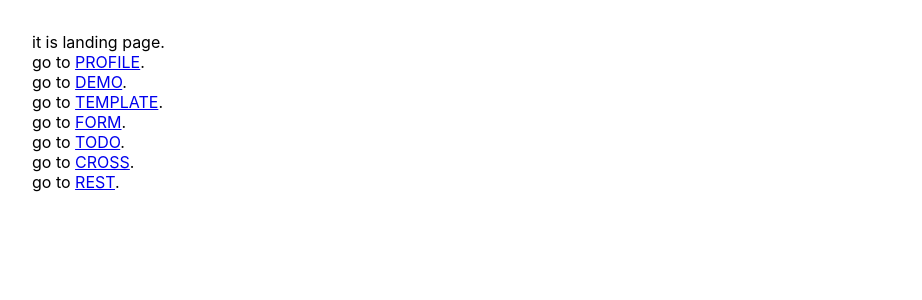
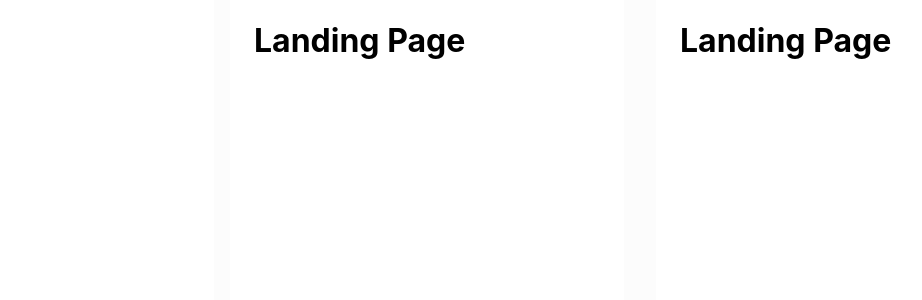
Before and after one commit to Complexity42/market-news-sentiment-analysis-system, a React (Vite) app: page / in a window 1280 px wide. Shown: the top 300 px of the page, without its empty margins (0-922 px from the left). Built offline with nearby package versions, Linux system fonts and the light colour scheme; no server answers.

Commit message:
init landing page

```diff
--- a/src/pages/landing/index.css
+++ b/src/pages/landing/index.css
@@ -1,3 +1,41 @@
 div.landing-container {
 	padding: 2rem;
 }
+
+body {
+	height: 100vh;
+	overflow: hidden;
+}
+
+* {
+	scrollbar-width: thin;          /* "auto" or "thin" */
+  	scrollbar-color: #EEE white;   /* scroll thumb and track */
+}
+/* Works on Firefox */
+* {
+	scrollbar-width: thin;
+	scrollbar-color: #EEE white;
+  }
+
+/* Works on Chrome, Edge, and Safari */
+*::-webkit-scrollbar {
+	width: 3px;
+}
+
+*::-webkit-scrollbar-track {
+	background: white;
+}
+
+*::-webkit-scrollbar-thumb {
+	background-color: #EEE;
+	border-radius: 20px;
+	border: 1px solid white;
+}
+
+.landing-page-container {
+	max-width: 500px;
+	min-width: 200px;
+	overflow-x: hidden;
+	overflow-y: visible;
+	margin: 0 1rem !important;
+}
--- a/src/pages/landing/index.tsx
+++ b/src/pages/landing/index.tsx
@@ -2,40 +2,66 @@ import { Link } from "react-router-dom";
 import "./index.css";
 import { observer } from "mobx-react";
 import CounterStore from "../../mobx/CounterStore";
+import { Container, Stack } from "@mui/material";
 
 const LandingPage = observer(() => {
 	return (
-		<div className="landing-container">
-			it is landing page.
 
-			<div>
-				go to <Link to="/profile">PROFILE</Link>.
-			</div>
+		<div>
+			<Container maxWidth="md">
+				<Stack direction="row" sx={{ backgroundColor: '#FCFCFC', height: '100vh' }}>
+					<Container
+						className="landing-page-container"
+						sx={{
+							backgroundColor: 'white'
+						}}>
+						<h1>Landing Page</h1>
+						<br /><br /><br /><br /><br /><br /><br /><br /><br /><br /><br /><br /><br /><br /><br /><br />
+						<br /><br /><br /><br /><br /><br /><br /><br /><br /><br /><br /><br /><br /><br /><br /><br />
+						<br /><br /><br /><br /><br /><br /><br /><br /><br /><br /><br /><br /><br /><br /><br /><br />e
+					</Container>
+					<Container
+						className="landing-page-container"
+						sx={{ backgroundColor: 'white' }}>
+						<h1>Landing Page</h1>
+						<br /><br /><br /><br /><br /><br /><br /><br /><br /><br /><br /><br /><br /><br /><br /><br />
+						<br /><br /><br /><br /><br /><br /><br /><br /><br /><br /><br /><br /><br /><br /><br /><br />
+						<br /><br /><br /><br /><br /><br /><br /><br /><br /><br /><br /><br /><br /><br /><br /><br />f
+					</Container>
+				</Stack>
+			</Container >
+		</div >
+		// <div className="landing-container">
+		// 	it is landing page.
 
-			<div>
-				go to <Link to="/demo-list">DEMO</Link>.
-			</div>
+		// 	<div>
+		// 		go to <Link to="/profile">PROFILE</Link>.
+		// 	</div>
 
-			<div>
-				go to <Link to="/template-list">TEMPLATE</Link>.
-			</div>
+		// 	<div>
+		// 		go to <Link to="/demo-list">DEMO</Link>.
+		// 	</div>
 
-			<div>
-				go to <Link to="/form">FORM</Link>.
-			</div>
+		// 	<div>
+		// 		go to <Link to="/template-list">TEMPLATE</Link>.
+		// 	</div>
 
-			<div>
-				go to <Link to="/todo">TODO</Link>.
-			</div>
+		// 	<div>
+		// 		go to <Link to="/form">FORM</Link>.
+		// 	</div>
 
-			<div>
-				go to <Link to="/cross">CROSS</Link>.
-			</div>
+		// 	<div>
+		// 		go to <Link to="/todo">TODO</Link>.
+		// 	</div>
 
-			<div>
-				go to <Link to="/rest">REST</Link>.
-			</div>
-		</div>
+		// 	<div>
+		// 		go to <Link to="/cross">CROSS</Link>.
+		// 	</div>
+
+		// 	<div>
+		// 		go to <Link to="/rest">REST</Link>.
+		// 	</div>
+		// </div>
 	);
 });
 
```
